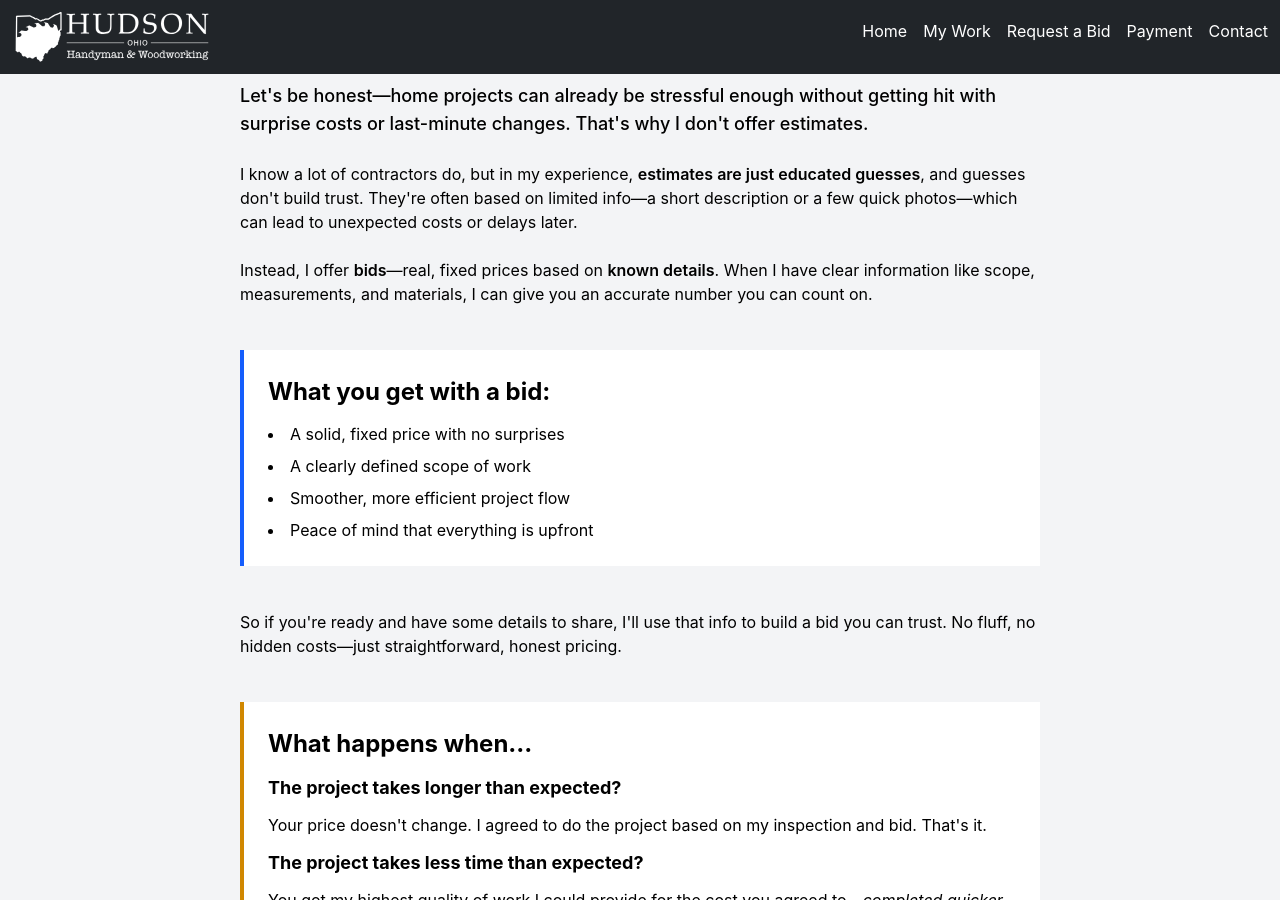
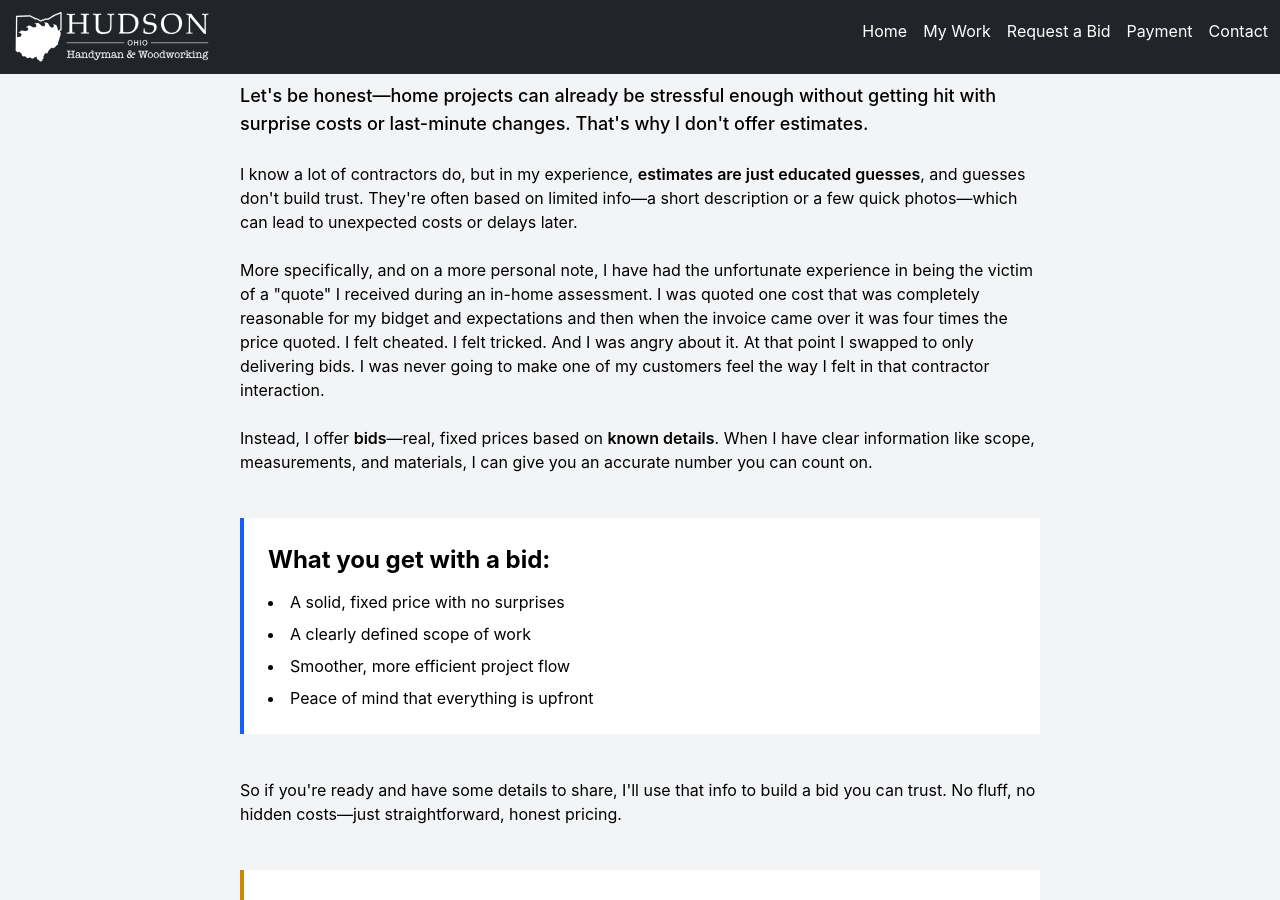
Before and after one commit to ChrisHonniball/hudson-ohio-handyman-and-renovations, a Jekyll site: the page built from _pages/request-a-bid.html, in a window 1280 px wide and 900 px high, scrolled down 672 px. Built offline with Jekyll 4.4.1, drawn with Linux system fonts in a browser that asks for light colours.

Commit message:
content updates

```diff
--- a/_pages/request-a-bid.html
+++ b/_pages/request-a-bid.html
@@ -33,6 +33,14 @@ redirect_from:
           <span class="font-semibold">estimates are just educated guesses</span>, and guesses don't build trust. They're
           often based on limited info&mdash;a short description or a few quick photos&mdash;which can lead to unexpected
           costs or delays later.
+        </p>
+
+        <p>
+          More specifically, and on a more personal note, I have had the unfortunate experience in being the victim of a
+          "quote" I received during an in-home assessment. I was quoted one cost that was completely reasonable for my
+          bidget and expectations and then when the invoice came over it was four times the price quoted. I felt
+          cheated. I felt tricked. And I was angry about it. At that point I swapped to only delivering bids. I was
+          never going to make one of my customers feel the way I felt in that contractor interaction.
         </p>
 
         <p>
```
